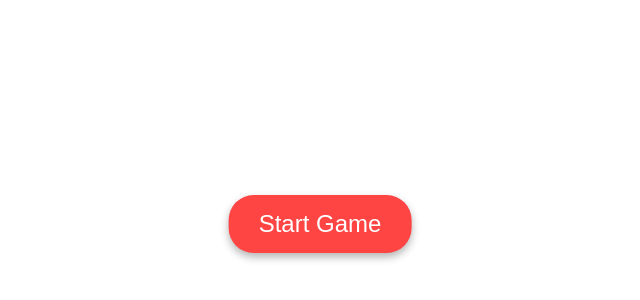
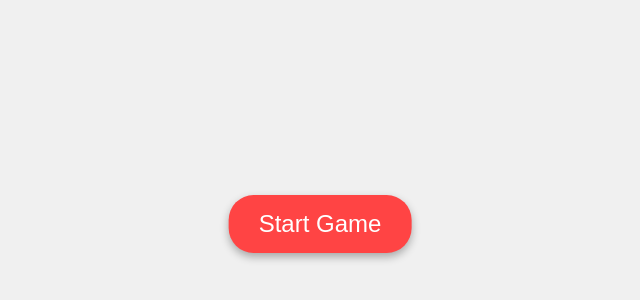
Before and after one commit to notA7med/love-You-marioma-phone, a plain HTML site: page index.html in a window 1280 px wide. Shown: the part 176-476 px from the top of the page, without its empty margins (320-960 px from the left). Drawn offline with Linux system fonts and the light colour scheme.

Commit message:
Update index.html

```diff
--- a/index.html
+++ b/index.html
@@ -1,16 +1,92 @@
 <!DOCTYPE html>
-<html lang="en">
+<html lang="ar" dir="rtl">
 <head>
     <meta charset="UTF-8">
     <meta name="viewport" content="width=device-width, initial-scale=1.0, maximum-scale=1.0, user-scalable=no">
     <title>Love You Marioma</title>
-    <link rel="stylesheet" href="style.css">
+    <style>
+        body {
+            margin: 0;
+            overflow: hidden;
+            background-color: #000;
+            touch-action: none;
+            -webkit-touch-callout: none;
+            -webkit-user-select: none;
+            user-select: none;
+        }
+
+        canvas {
+            display: block;
+            margin: 0 auto;
+            background: #f0f0f0;
+            touch-action: none;
+        }
+
+        button {
+            position: fixed;
+            left: 50%;
+            transform: translateX(-50%);
+            font-size: 24px;
+            padding: 15px 30px;
+            background: #ff4444;
+            color: white;
+            border: none;
+            border-radius: 25px;
+            cursor: pointer;
+            box-shadow: 0 4px 8px rgba(0,0,0,0.3);
+            transition: transform 0.2s;
+            z-index: 100;
+            touch-action: manipulation;
+            font-family: 'Arial', sans-serif;
+        }
+
+        button:active {
+            transform: translate(-50%, -50%) scale(0.95);
+        }
+
+        /* تعديلات خاصة للعربية */
+        @font-face {
+            font-family: 'Tajawal';
+            src: url('fonts/Tajawal-Regular.ttf') format('truetype');
+        }
+
+        body {
+            font-family: 'Tajawal', Arial, sans-serif;
+        }
+    </style>
 </head>
 <body>
-<meta name="viewport" content="width=device-width, initial-scale=1.0, maximum-scale=1.0, user-scalable=no">
-    <meta name="viewport" content="width=device-width, initial-scale=1.0, maximum-scale=1.0, user-scalable=no">
-    <canvas id="gameCanvas" width="800" height="400"></canvas>
+    <canvas id="gameCanvas"></canvas>
+
+    <!-- عناصر إضافية للتحكم -->
+    <div id="mobileControls" style="position: fixed; bottom: 20px; width: 100%; display: none;">
+        <button style="position: absolute; left: 20%;" ontouchstart="jump()">قفز</button>
+        <button style="position: absolute; right: 20%;" ontouchstart="restart()">إعادة</button>
+    </div>
+
     <script src="game.js"></script>
+
+    <script>
+        // دعم إضافي للهواتف
+        function isMobile() {
+            return /Android|webOS|iPhone|iPad|iPod|BlackBerry|IEMobile|Opera Mini/i.test(navigator.userAgent);
+        }
+
+        if(isMobile()) {
+            document.getElementById('mobileControls').style.display = 'block';
+        }
+
+        function jump() {
+            if (!player.jumping) {
+                player.vy = -20;
+                player.jumping = true;
+                jumpSound.play();
+            }
+        }
+
+        function restart() {
+            location.reload();
+        }
+    </script>
 </body>
 </html>
-<meta name="viewport" content="width=device-width, initial-scale=1.0, maximum-scale=1.0, user-scalable=no">
```
